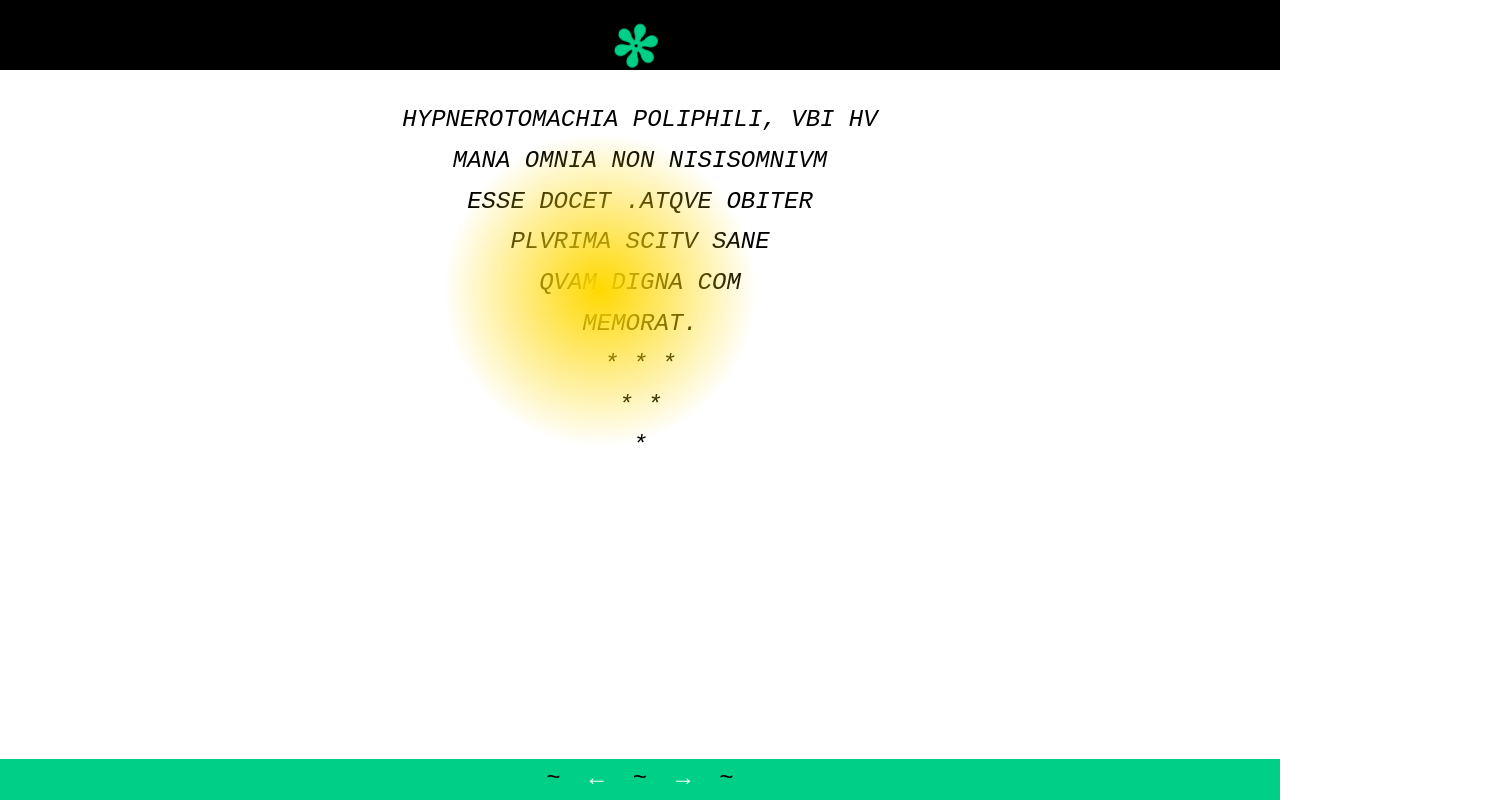
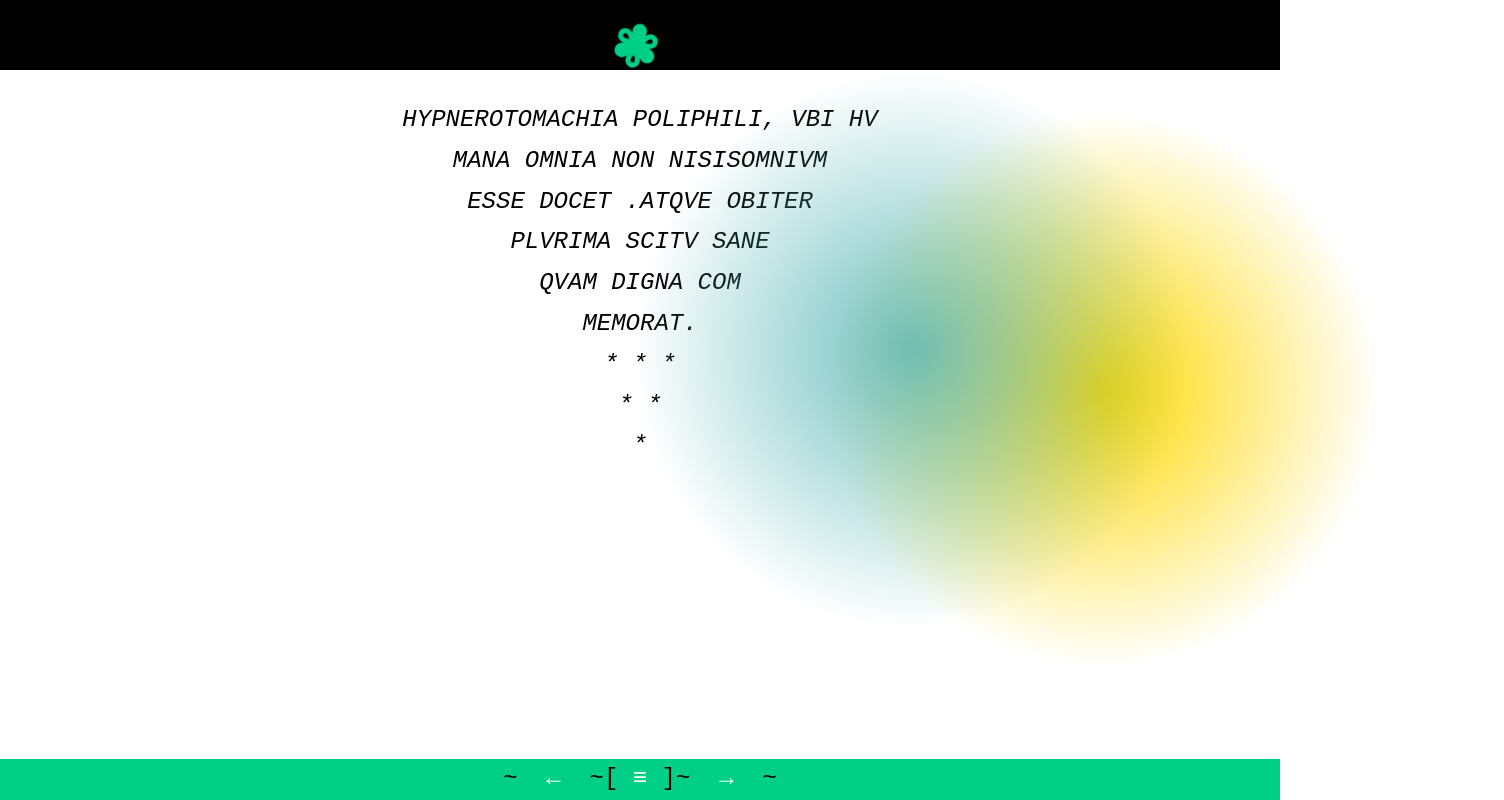
Before and after one commit to eliseduverdier/hypnerotomachia-poliphili, a Next.js app: page /book/000 in a window 1280 px wide. Shown: the whole page, 1504 px wide, since content can reach past the window. Built offline with nearby package versions, Linux system fonts and the light colour scheme.

Commit message:
[content] add pages with style, and empty toc

```diff
--- a/components/footer.js
+++ b/components/footer.js
@@ -6,7 +6,7 @@ export default function Footer({isBook}) {
         {isBook ?(
             <>
             <Link href="/book/000"><a className="link"> &larr; </a></Link>
-                &nbsp;~&nbsp;
+                &nbsp;[<Link href="/book/toc"><a className="link"> &rarr; </a></Link>]&nbsp;
             <Link href="/book/001"><a className="link"> &rarr; </a></Link>
 
             </>
--- a/components/layout.js
+++ b/components/layout.js
@@ -4,7 +4,7 @@ import Footer from "./footer.js"
 import Head from "./head.js"
 
 export default function Layout({children, isBook}) {
-    return <body>
+    return <div className="container">
 
         <Head/>
 
@@ -21,7 +21,7 @@ export default function Layout({children, isBook}) {
         {isBook ?(
             <>
             <Link href="/book/000"><a className="link"> &larr; </a></Link>
-                &nbsp;~&nbsp;
+            &nbsp;~[<Link href="/book/tableOfContents"><a className="link"> &equiv; </a></Link>]~&nbsp;
             <Link href="/book/001"><a className="link"> &rarr; </a></Link>
             </>
         ):(
@@ -30,6 +30,5 @@ export default function Layout({children, isBook}) {
         &nbsp;~&nbsp;
     </footer>
 
-    </body>
-
+    </div>
 }
--- a/components/nav.js
+++ b/components/nav.js
@@ -3,7 +3,7 @@ import Link from "next/link"
 export default function Nav({children}) {
     return <nav>
         <div>
-            <Link href="/">✼</Link>
+            <Link href="/">✾</Link>
         </div>
     </nav>
 }
--- a/pages/_app.js
+++ b/pages/_app.js
@@ -1,4 +1,5 @@
-import '../public/styles/global.css' // TODO install less
+import '../public/styles/variables.css' // TODO install less
+import '../public/styles/global.css'
 import '../public/styles/book.css'
 import '../public/styles/nav.css'
 import '../public/styles/footer.css'
--- a/pages/book/000.js
+++ b/pages/book/000.js
@@ -2,7 +2,11 @@ import Layout from '../../components/layout'
 
 export default function page001() {
     return <Layout isBook>
-<p class="firstPag">
+
+    <div className="shadow shadow001"></div>
+    <div className="shadow shadow002"></div>
+
+    <p className="firstPage">
         HYPNEROTOMACHIA POLIPHILI, VBI HV<br/>
         MANA OMNIA NON NISISOMNIVM<br/>
         ESSE DOCET .ATQVE OBITER<br/>
@@ -13,6 +17,5 @@ export default function page001() {
         * *<br/>
         *
     </p>
-<div class="shadow1"></div>
     </Layout>
 }
--- a/pages/index.js
+++ b/pages/index.js
@@ -1,9 +1,8 @@
-import Head from 'next/head'
 import Link from 'next/link'
 import Layout from '../components/layout'
 
 export default function Home() {
-    return <Layout>
+    return <Layout bookPages>
         <div className="title">
             <h1>
                 Hypnerotomachia Poliphili
--- a/public/styles/book.css
+++ b/public/styles/book.css
@@ -10,3 +10,31 @@
     margin-left: 100px;
     margin-right: 100px;
 }
+
+/***** fun *****/
+.shadow {
+    position:absolute;
+    opacity: 5;
+    margin: 0 auto;
+}
+.shadow001 {
+    top:-10px;
+    left: 55%;
+    width: 800px;
+    height: 800px;
+    background: radial-gradient(circle,
+        rgba(255,216,0,1) 0%,
+        rgba(255,255,255,0) 49%
+    );
+}
+
+.shadow002 {
+    top:-50px;
+    left: 40%;
+    width: 800px;
+    height: 800px;
+    background: radial-gradient(circle,
+        rgb(77, 176, 176, .8) 0%,
+        rgba(212, 235, 11, 0) 49%
+    );
+}
--- a/public/styles/global.css
+++ b/public/styles/global.css
@@ -14,7 +14,7 @@ body {
 }
 
 a {
-    color: #00cf88;
+    color: var(--color-primary);
     text-decoration: none;
     font-weight: bold;
 }
@@ -26,16 +26,3 @@ h1, h2, h3, h4, h5 {
 main {
     margin: 100px 20px;
 }
-
-/***** tests *****/
-.shadow1 {
-    position:absolute;
-    top:40px; left: 400px;
-    opacity: 5;
-    width: 400px;
-    height: 500px;
-    background: radial-gradient(circle,
-        rgba(255,216,0,1) 0%,
-        rgba(255,255,255,0) 49%
-    );
-}
--- /dev/null
+++ b/public/styles/variables.css
@@ -0,0 +1,12 @@
+:root{
+    /* SIZES */
+    --light: white;
+    /* FONTS */
+    --text-primary: white;
+    --text-secondary: white;
+    /* COLORS */
+    --color-light: white;
+    --color-dark: black;
+    --color-primary: #00cf88;
+    --color-secondary: #dcff40;
+  }
```
Also changed, not shown: pages/about.js (+14 -3 lines), pages/book/tableOfContents.js (added, +9 -0 lines). Lines whose indentation alone changed are shown as unchanged.
